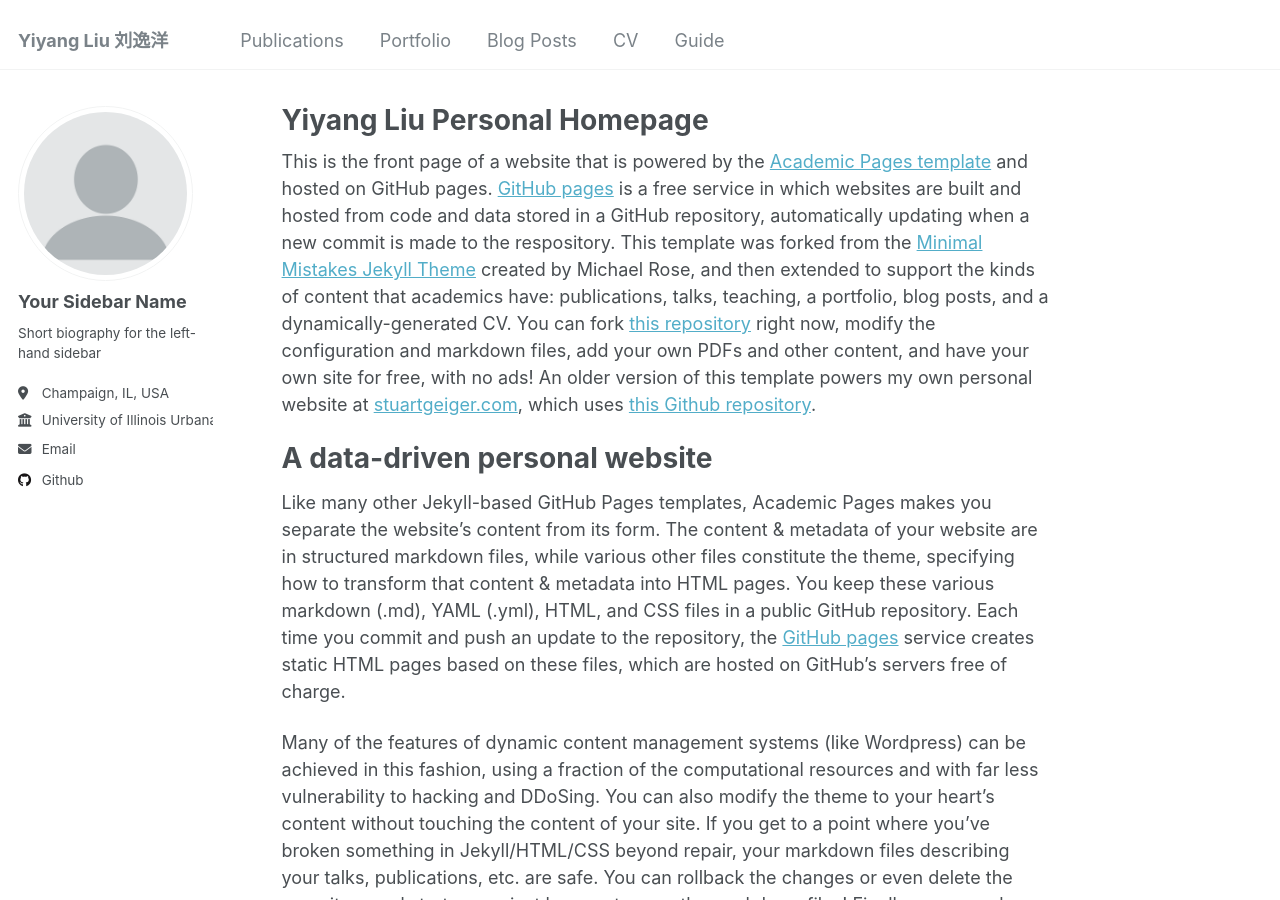
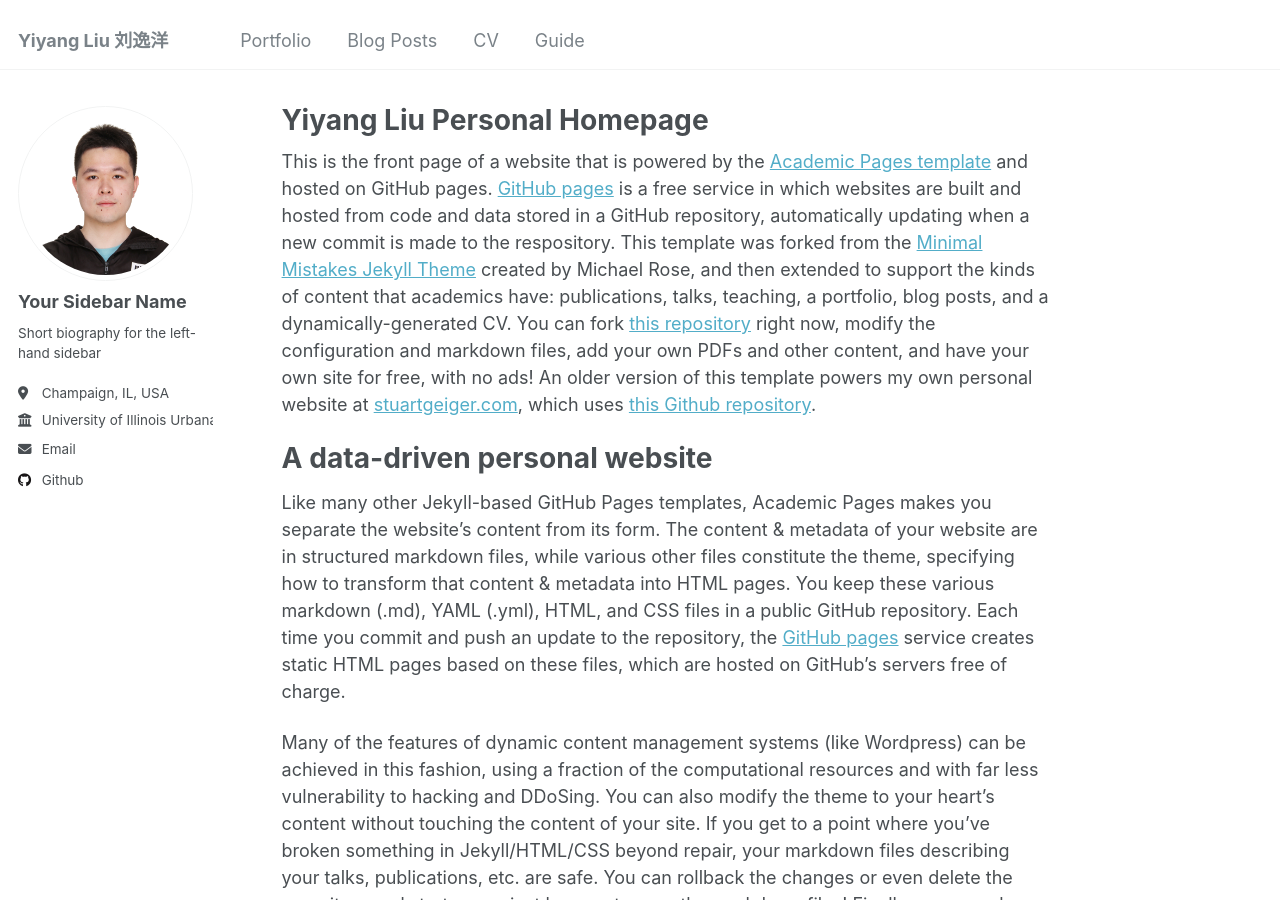
Before and after one commit to eyangl/eyangl.github.io, a Jekyll site: the page built from _pages/about.md, in a window 1280 px wide and 900 px high. Built offline with Jekyll 4.4.1, drawn with Linux system fonts in a browser that asks for light colours.

Commit message:
add profile image

```diff
--- a/_config.yml
+++ b/_config.yml
@@ -21,7 +21,7 @@ repository               : "eyangl/eyangl.github.io"
 #               Additional customization can be done by editing /_includes/author-profile.html
 author:
   # Biographic information
-  avatar           : "profile.png"
+  avatar           : "profile.jpg"
   name             : "Your Sidebar Name"
   pronouns         : # example: "she/her"
   bio              : "Short biography for the left-hand sidebar"
--- a/_data/navigation.yml
+++ b/_data/navigation.yml
@@ -5,8 +5,8 @@
 # prevent it from being included in the site.
 
 main:
-  - title: "Publications"
-    url: /publications/
+  # - title: "Publications"
+  #   url: /publications/
 
   # - title: "Talks"
   #   url: /talks/
```
Also changed, not shown: images/profile.jpg (added).
